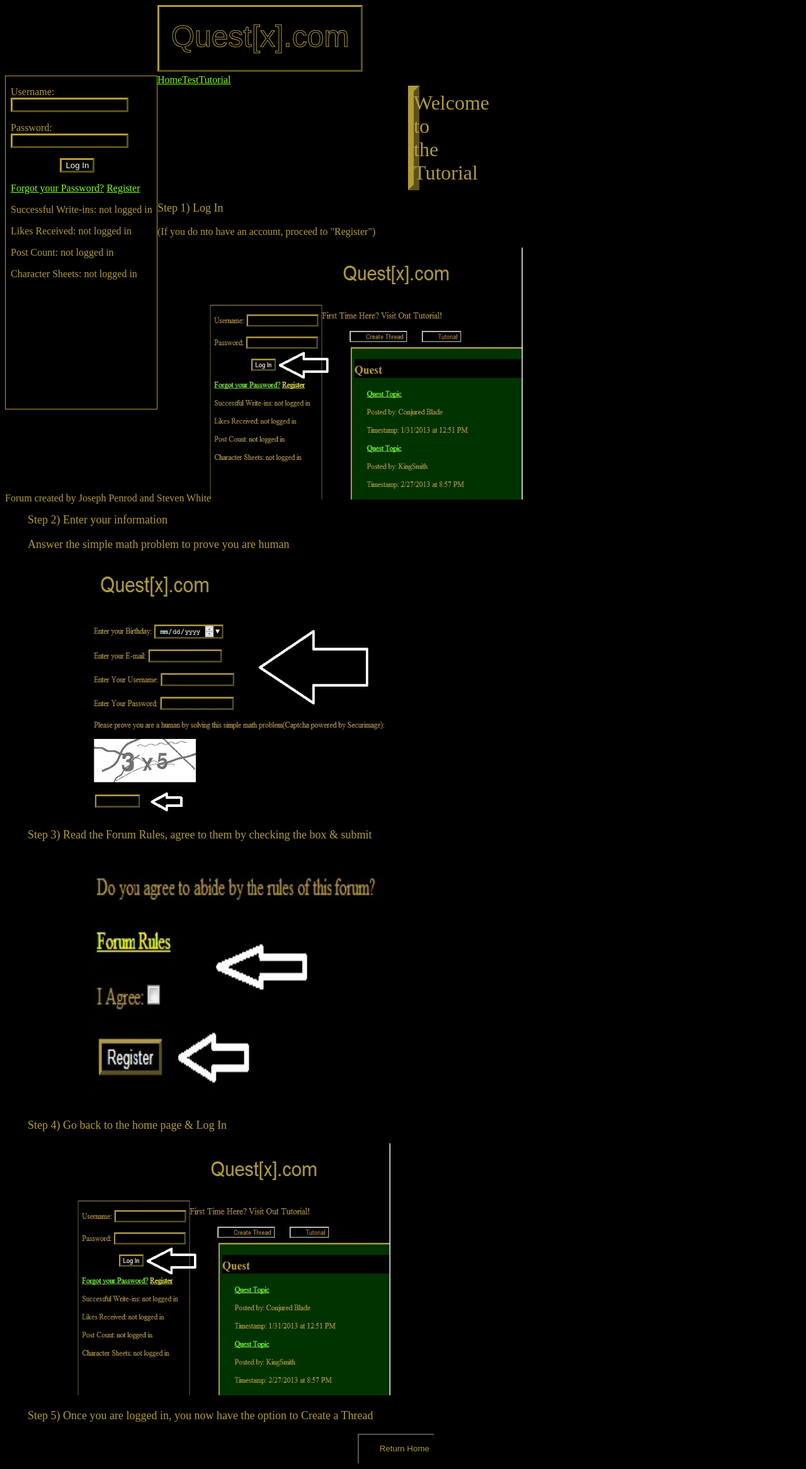
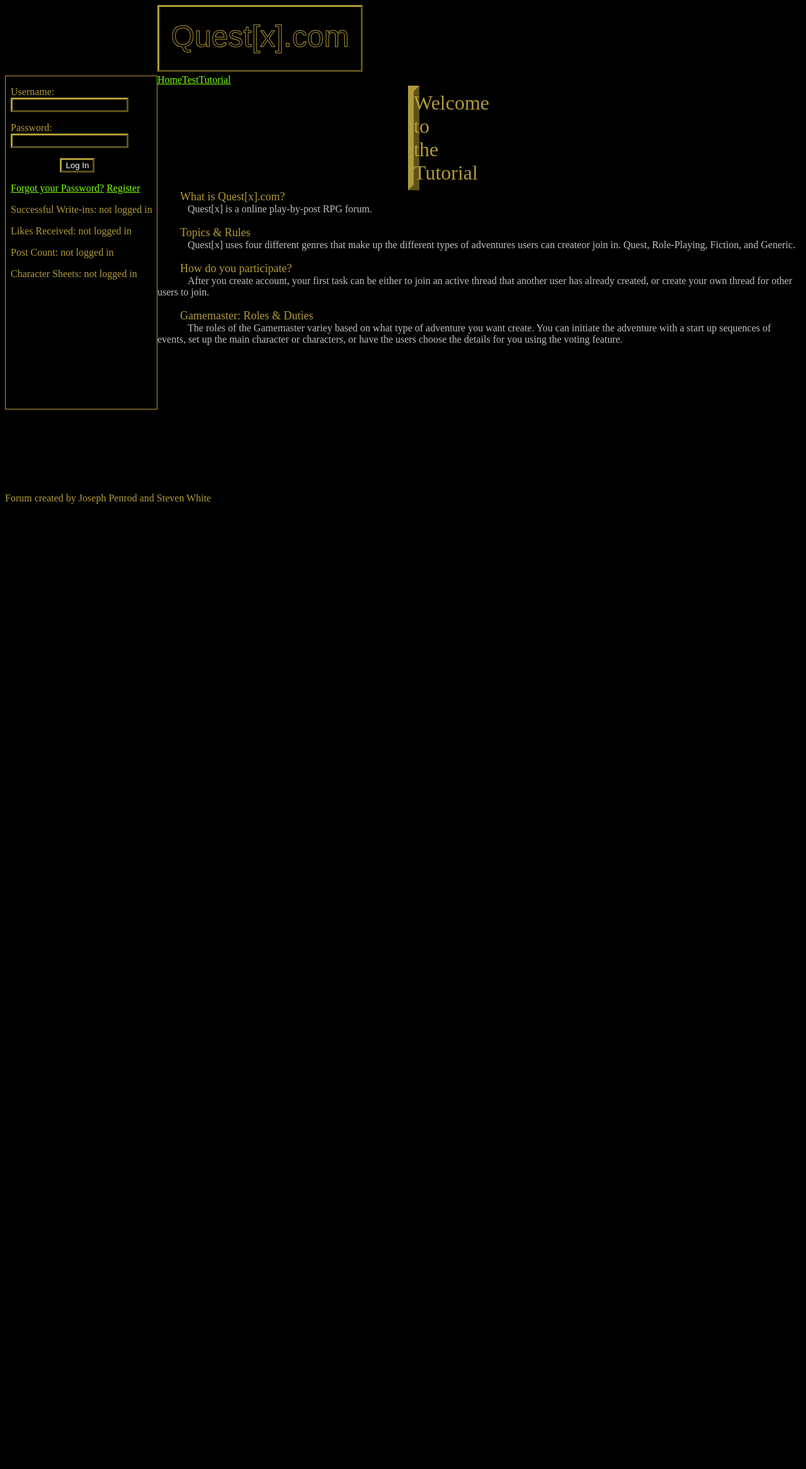
Before and after one commit to Cipnuvofli/rpg-forum, a PHP site: page /Tutorial.php in a window 1280 px wide. Shown: the whole page at 63% size. After the commit the page ends 800 px from the top, so only its background shows below. Run offline with PHP 8.4, Linux system fonts and the light colour scheme.

Commit message:
Edited the tutorial page, started the personal.php page for avatars and signatures

```diff
--- a/tutorial.php
+++ b/tutorial.php
@@ -13,31 +13,26 @@
 </div>
 
 <div id="steps">
-<font size="4"><p> Step 1) Log In </p><font size="3"><p>(If you do nto have an account, proceed to "Register")</p></font></font>
-<p><img border="0" style="margin-left:5em" src="Images/firstStep.jpg" alt="First" width="500" height="400"/></p>
+<font size="4" style="margin-left:2em" color="#b19b37"> What is Quest[x].com? </font><br>
+<font size="3" color="#C0C0C0" style="margin-left:3em"> Quest[x] is a online play-by-post RPG forum.  </font><br><br>
 
-<font size="4"><p> Step 2) Enter your information </p></font>
-<font size="4"><p> Answer the simple math problem to prove you are human </p></font>
-<p><img border="0" style="margin-left:5em" src="Images/secondStep.jpg" alt="Second" width="500" height="400"/></p>
+<font size="4" style="margin-left:2em" color="#b19b37"> Topics & Rules </font><br>
+<font size="3" color="#C0C0C0" style="margin-left:3em"> Quest[x] uses four different genres that make up the different types of
+adventures users can createor join in. Quest, Role-Playing, Fiction, and Generic. </font><br><br>
 
-<font size="4"><p> Step 3) Read the Forum Rules, agree to them by checking the box & submit </p></font>
-<p><img border="0" style="margin-left:5em" src="Images/thirdStep.jpg" alt="Third" width="500" height="400"/></p>
+<font size="4"style="margin-left:2em" color="#b19b37"> How do you participate? </font><br>
+<font size="3" color="#C0C0C0" style="margin-left:3em"> After you create account, your first task can be either to join an active
+thread that another user has already created, or create your own thread for other users to join. </font><br><br>
 
-<font size="4"><p> Step 4) Go back to the home page & Log In </p></font>
-<p><img border="0" style="margin-left:5em" src="Images/firstStep.jpg" alt="First" width="500" height="400"/></p>
-
-<font size="4"><p> Step 5) Once you are logged in, you now have the option to Create a Thread </p></font>
-
+<font size="4"style="margin-left:2em" color="#b19b37"> Gamemaster: Roles & Duties </font><br>
+<font size="3" color="#C0C0C0" style="margin-left:3em"> The roles of the Gamemaster variey based on what type of adventure you want
+create. You can initiate the adventure with a start up sequences of events, set up the main character or characters, or have the users
+choose the details for you using the voting feature. </font><br><br>
 
 
 
 </div>
+</div>
 </body>
 
-<div>
-<a href = "Home.php">
-<button style="background-color:#000000;margin-left:42em" type="button";><p>Return Home</p>
-</button>
-</div>
-
 <?php include "footer.php" ?>
```
Also changed, not shown: avatarinsert.php (added, +28 -0 lines), personal.php (+23 -2 lines).
